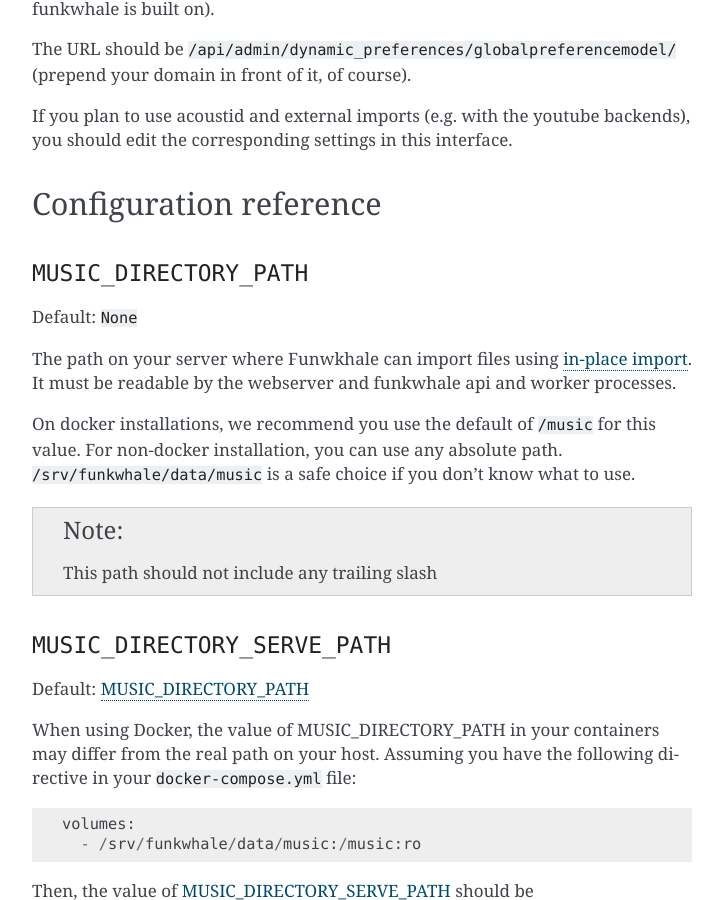
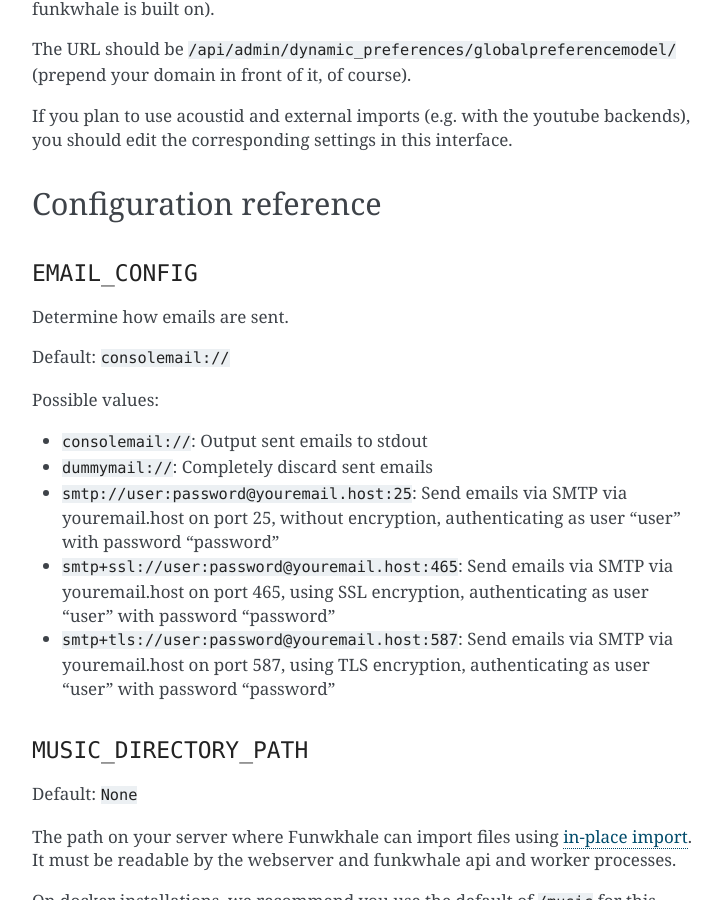
Before and after one commit to RYGhub/funkwhale, a Sphinx documentation site: the page built from docs/configuration.rst, in a window 1280 px wide and 900 px high, scrolled down 691 px. Shown: the whole window, without its empty margins (388-1111 px from the left). Built offline with Sphinx 7.4.7, drawn with Linux system fonts in a browser that asks for light colours; pages that are not in the unit, such as notebooks, are missing from menus.

Commit message:
Fix #187: documentation and changelog for email configuration

```diff
--- a/docs/configuration.rst
+++ b/docs/configuration.rst
@@ -39,6 +39,24 @@
 Configuration reference
 -----------------------
 
+.. _setting-EMAIL_CONFIG:
+
+``EMAIL_CONFIG``
+^^^^^^^^^^^^^^^^
+
+Determine how emails are sent.
+
+Default: ``consolemail://``
+
+Possible values:
+
+- ``consolemail://``: Output sent emails to stdout
+- ``dummymail://``: Completely discard sent emails
+- ``smtp://user:password@youremail.host:25``: Send emails via SMTP via youremail.host on port 25, without encryption, authenticating as user "user" with password "password"
+- ``smtp+ssl://user:password@youremail.host:465``: Send emails via SMTP via youremail.host on port 465, using SSL encryption, authenticating as user "user" with password "password"
+- ``smtp+tls://user:password@youremail.host:587``: Send emails via SMTP via youremail.host on port 587, using TLS encryption, authenticating as user "user" with password "password"
+
+
 .. _setting-MUSIC_DIRECTORY_PATH:
 
 ``MUSIC_DIRECTORY_PATH``
```
Also changed, not shown: 5 other files.
